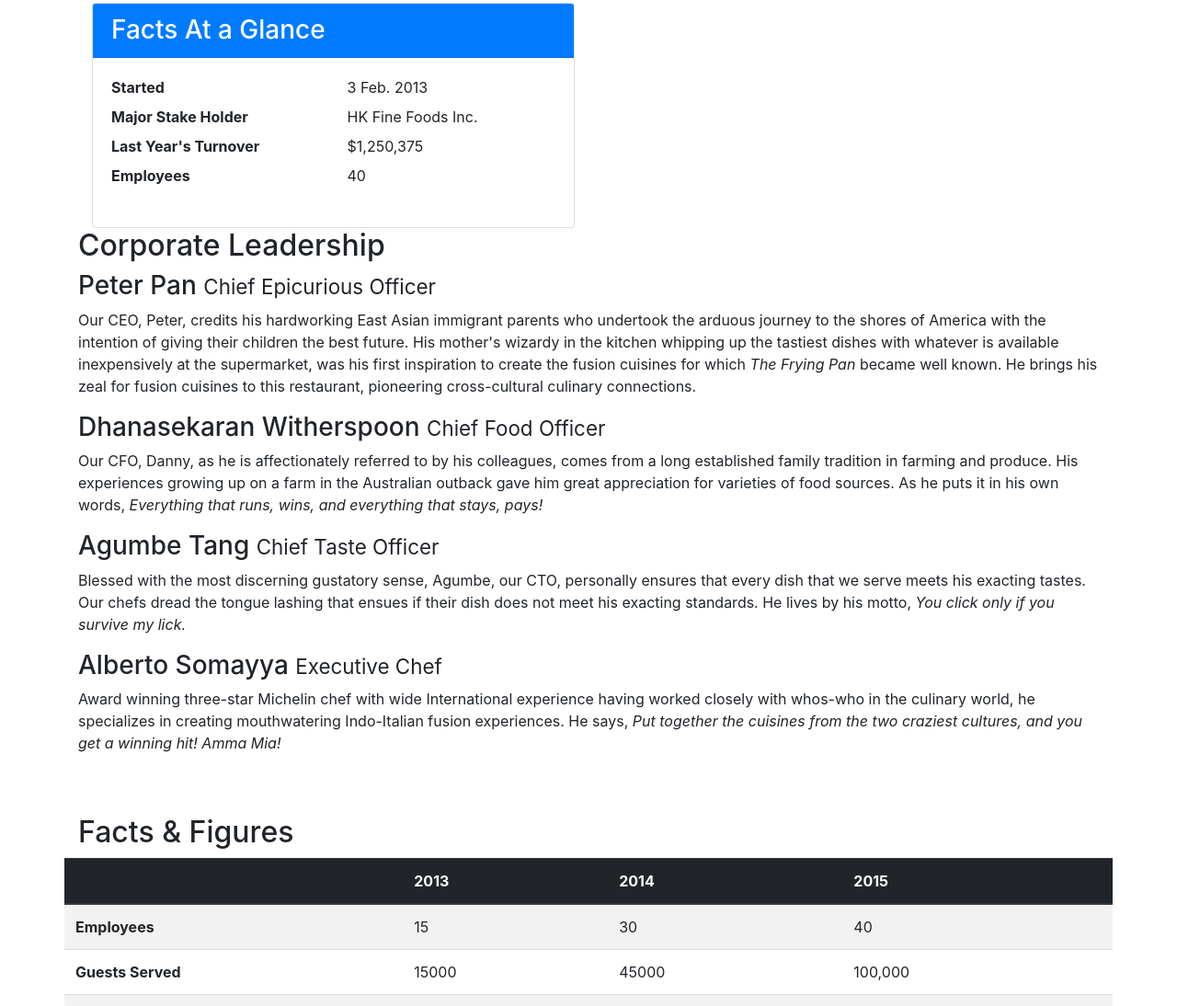
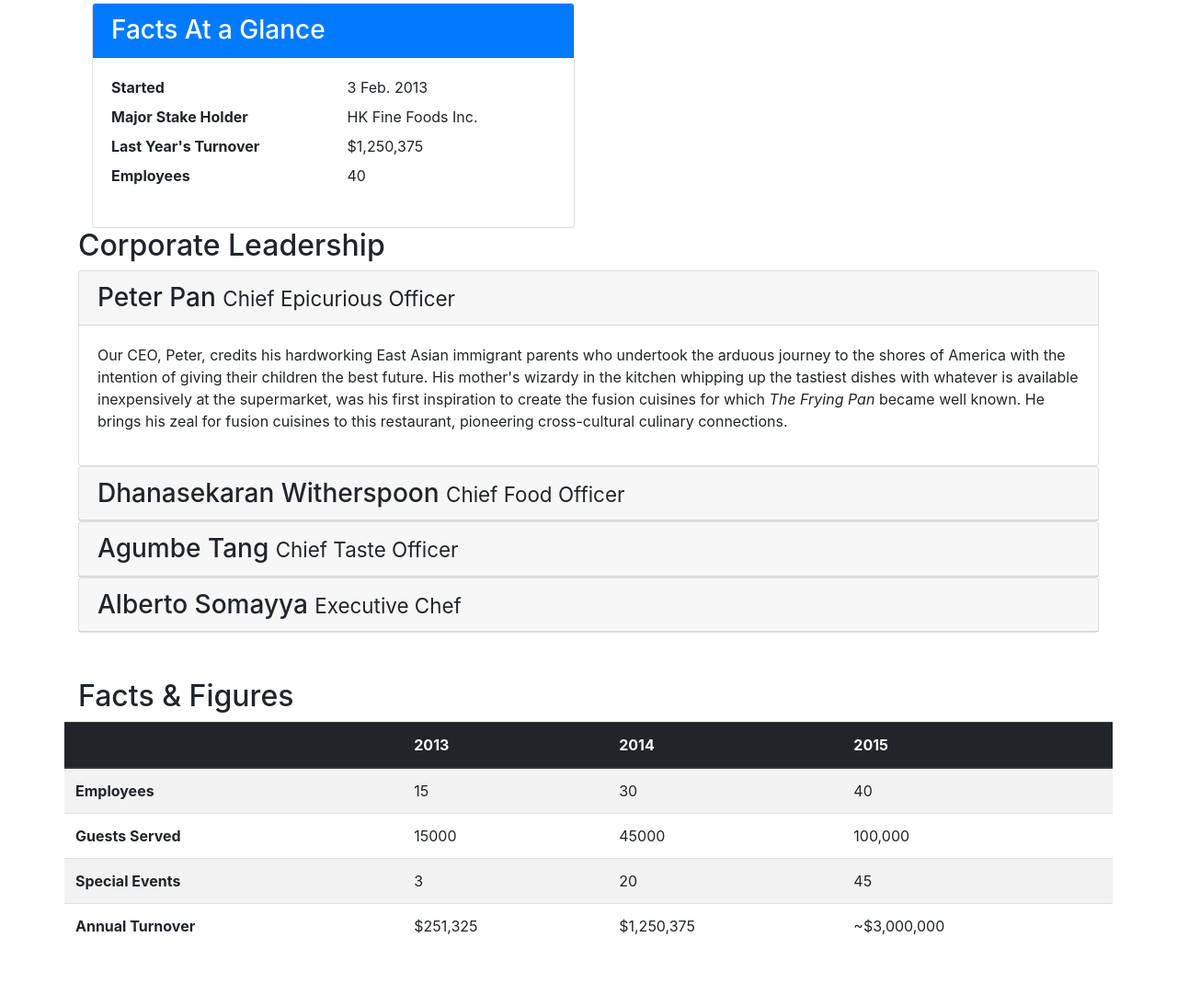
Before and after one commit to alteregoprofile/fsd_coursera_trialerror, a website: page about.html in a window 1280 px wide. Shown: the part 706-1800 px from the top of the page at 92% size. Drawn offline with nearby package versions, Linux system fonts and the light colour scheme; files whose address does not match are found by name.

Commit message:
accordion

```diff
--- a/about.html
+++ b/about.html
@@ -96,23 +96,66 @@
                 <div>
                 <h2>Corporate Leadership</h2>
 
-                <h3>Peter Pan <small>Chief Epicurious Officer</small></h3>
-                <p class="d-none d-sm-block">Our CEO, Peter, credits his hardworking East Asian immigrant parents who undertook the arduous journey to the shores of America with the intention of giving their children the best future. His mother's wizardy in the kitchen whipping up the tastiest dishes with whatever is available inexpensively at the supermarket, was his first inspiration to create the fusion cuisines for which <em>The Frying Pan</em> became well known. He brings his zeal for fusion cuisines to this restaurant, pioneering cross-cultural culinary connections.
-                </p>
+                <div id="accordion">
+                    <div class="card">
+                        <div class="card-header" role="tab" id="peterhead">
+                        <h3 class="mb-0">
+                            <a data-toggle="collapse" data-target="#peter">
+                            Peter Pan <small>Chief Epicurious Officer</small>
+                            </a>
+                        </h3>
+                        </div>
+                        <div class="collapse show" id="peter" data-parent="#accordion">
+                            <div class="card-body">
+                                <p class="d-none d-sm-block">Our CEO, Peter, credits his hardworking East Asian immigrant parents who undertook the arduous journey to the shores of America with the intention of giving their children the best future. His mother's wizardy in the kitchen whipping up the tastiest dishes with whatever is available inexpensively at the supermarket, was his first inspiration to create the fusion cuisines for which <em>The Frying Pan</em> became well known. He brings his zeal for fusion cuisines to this restaurant, pioneering cross-cultural culinary connections.</p>
+                            </div>
+                        </div>
+                    </div>
+                    <div class="card">
+                        <div class="card-header" role="tab" id="dannyhead">
+                        <h3 class="mb-0">
+                            <a class="collapsed" data-toggle="collapse" data-target="#danny">
+                            Dhanasekaran Witherspoon <small>Chief Food Officer</small>
+                            </a>
+                        </h3>
+                    </div>
+                    <div class="collapse" id="danny" data-parent="#accordion">
+                        <div class="card-body">
+                            <p class="d-none d-sm-block">Our CFO, Danny, as he is affectionately referred to by his colleagues, comes from a long established family tradition in farming and produce. His experiences growing up on a farm in the Australian outback gave him great appreciation for varieties of food sources. As he puts it in his own words, <em>Everything that runs, wins, and everything that stays, pays!</em></em></p>
+                        </div>
+                    </div>
+                </div>
 
-
-                <h3>Dhanasekaran Witherspoon <small>Chief Food Officer</small></h3>
-                <p class="d-none d-sm-block">Our CFO, Danny, as he is affectionately referred to by his colleagues, comes from a long established family tradition in farming and produce. His experiences growing up on a farm in the Australian outback gave him great appreciation for varieties of food sources. As he puts it in his own words, <em>Everything that runs, wins, and everything that stays, pays!</em>
-                </p>
-
-                <h3>Agumbe Tang <small>Chief Taste Officer</small></h3>
-                <p class="d-none d-sm-block">Blessed with the most discerning gustatory sense, Agumbe, our CTO, personally ensures that every dish that we serve meets his exacting tastes. Our chefs dread the tongue lashing that ensues if their dish does not meet his exacting standards. He lives by his motto, <em>You click only if you survive my lick.</em>
-                </p>
-
-                <h3>Alberto Somayya <small>Executive Chef</small></h3>
-                <p class="d-none d-sm-block">Award winning three-star Michelin chef with wide International experience having worked closely with whos-who in the culinary world, he specializes in creating mouthwatering Indo-Italian fusion experiences. He says, <em>Put together the cuisines from the two craziest cultures, and you get a winning hit! Amma Mia!</em>
-                </p>
+                <div class="card">
+                    <div class="card-header" role="tab" id="agumbehead">
+                    <h3 class="mb-0">
+                        <a class="collapsed" data-toggle="collapse" data-target="#agumbe">
+                        Agumbe Tang <small>Chief Taste Officer</small>
+                        </a>
+                    </h3>
                 </div>
+                <div class="collapse" id="agumbe" data-parent="#accordion">
+                    <div class="card-body">
+                        <p class="d-none d-sm-block">Blessed with the most discerning gustatory sense, Agumbe, our CTO, personally ensures that every dish that we serve meets his exacting tastes. Our chefs dread the tongue lashing that ensues if their dish does not meet his exacting standards. He lives by his motto, <em>You click only if you survive my lick.</em></em></p>
+                    </div>
+                </div>
+            </div>
+            <div class="card">
+                    <div class="card-header" role="tab" id="albertohead">
+                    <h3 class="mb-0">
+                        <a class="collapsed" data-toggle="collapse" data-target="#alberto">
+                        Alberto Somayya <small>Executive Chef</small>
+                        </a>
+                    </h3>
+                </div>
+                <div class="collapse" id="alberto" data-parent="#accordion">
+                    <div class="card-body">
+                        <p class="d-none d-sm-block">Award winning three-star Michelin chef with wide International experience having worked closely with whos-who in the culinary world, he specializes in creating mouthwatering Indo-Italian fusion experiences. He says, <em>Put together the cuisines from the two craziest cultures, and you get a winning hit! Amma Mia!</em></p>
+                    </div>
+                </div>
+            </div>
+        </div>
+     </div>
             </div>
             <div class="row row-content">
                 <div class="col-12 col-sm-9">
--- a/css/styles.css
+++ b/css/styles.css
@@ -27,3 +27,9 @@ address{
     margin:0px;
     color:#0f0f0f;
 }
+.tab-content {
+    border-left: 1px solid #ddd;
+    border-right: 1px solid #ddd;
+    border-bottom: 1px solid #ddd;
+    padding: 10px;
+}
```
Also changed, not shown: index.html (+1 -1 lines).
